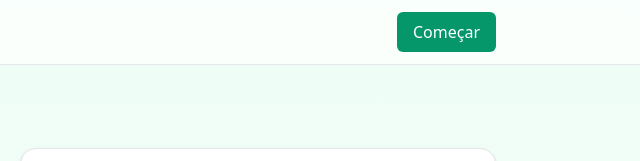
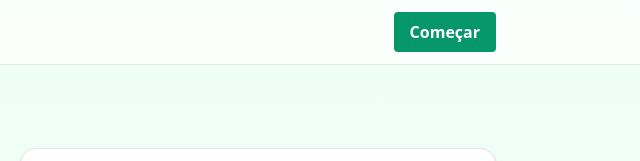
Before and after one commit to lucrodigitalpro/lucrodigitalpro, a plain HTML site: page index.html in a window 1280 px wide. Shown: the top 161 px of the page, 640-1280 px from the left. Drawn offline with nearby package versions, Linux system fonts and the light colour scheme.

Commit message:
Update and rename index_lucrodigitalpro.html to index.html

```diff
--- a/index_lucrodigitalpro.html
+++ b/index.html
@@ -15,7 +15,7 @@
         <div class="h-8 w-8 rounded-2xl bg-emerald-600"></div>
         <span class="font-extrabold text-lg tracking-tight">Lucro Digital Pro</span>
       </div>
-      <a href="#comprar" class="inline-flex items-center gap-2 bg-emerald-600 hover:bg-emerald-700 text-white px-4 py-2 rounded-md">
+      <a href="https://kevprince.gumroad.com/l/zgwcqg" class="inline-flex items-center gap-2 bg-emerald-600 hover:bg-emerald-700 text-white font-semibold py-2 px-4 rounded">
         Começar
       </a>
     </div>
```
